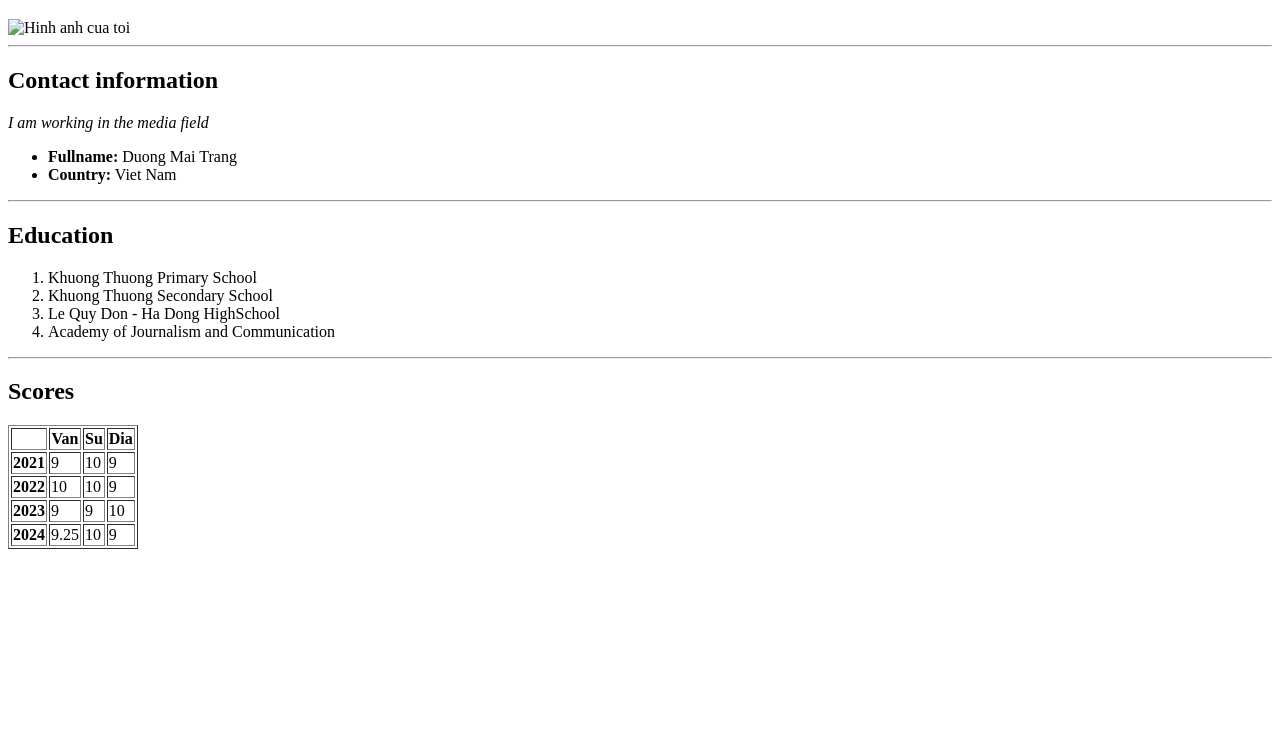
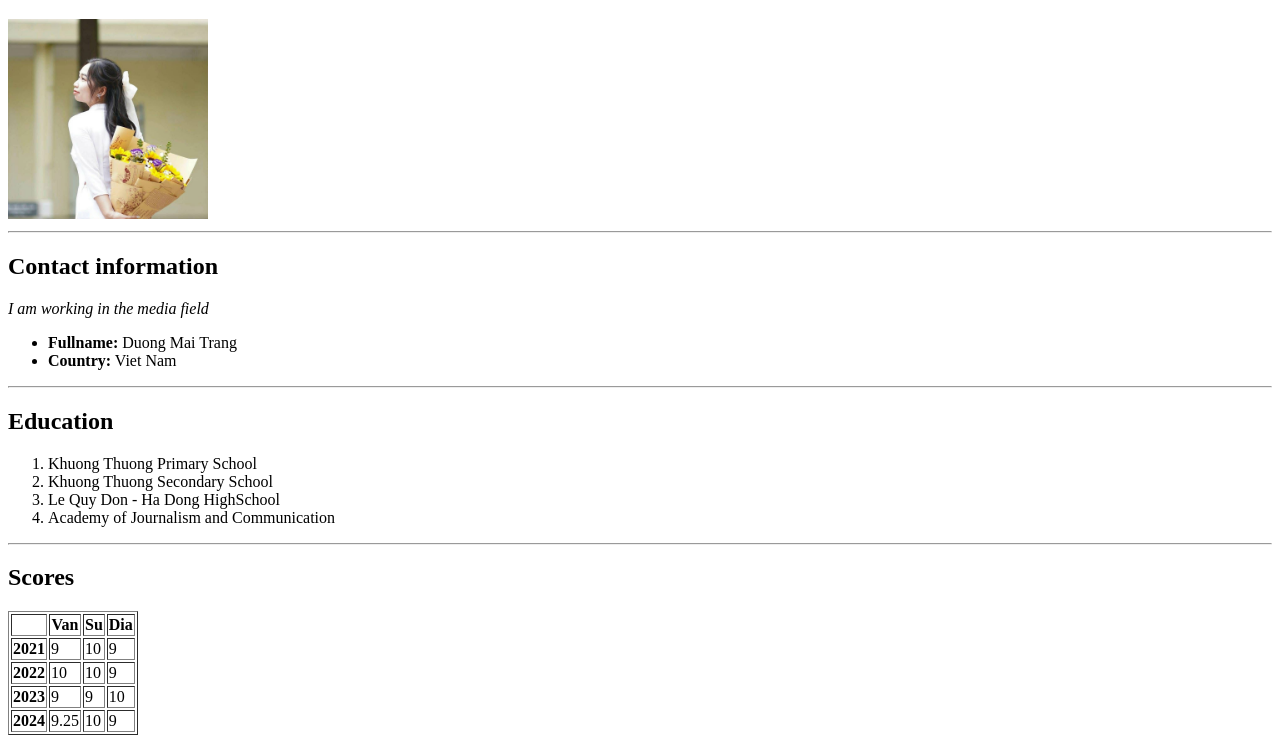
Before and after one commit to duyanh1112/My-Website, a plain HTML site: page index.html in a window 1280 px wide. Shown: the part 61-804 px from the top of the page. Drawn offline with Linux system fonts and the light colour scheme.

Commit message:
Update index.html

```diff
--- a/index.html
+++ b/index.html
@@ -9,7 +9,7 @@
 </head>
 <body>
 	<h1>My Resume</h1>
-	<img src="fileanh/duongtrang.jpg" alt=" Hinh anh cua toi" width="200" height="200">
+	<img src="duongtrang.jpg" alt=" Hinh anh cua toi" width="200" height="200">
 	<hr>
 	<h2>Contact information</h2>
 	<p> <em>I am working in the media field</em></p>
```
